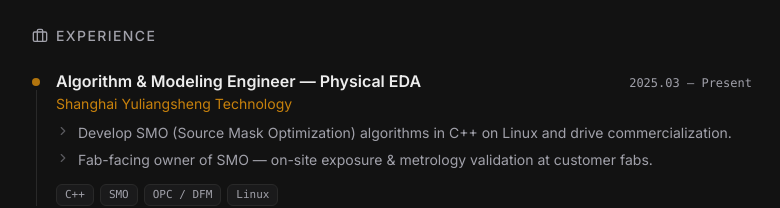
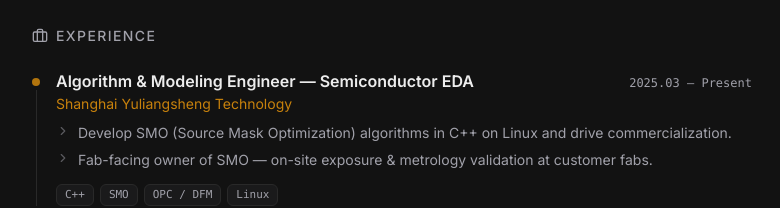
Before and after one commit to ZCWarren/ZCWarren.github.io, a React (Vite) app: page / in a window 1280 px wide. Shown: the part 647-855 px from the top of the page, without its empty margins (248-1028 px from the left). Built offline with nearby package versions, Linux system fonts and the light colour scheme.

Commit message:
Retitle role to Semiconductor EDA

```diff
--- a/src/pages/Home.tsx
+++ b/src/pages/Home.tsx
@@ -49,7 +49,7 @@ const socials = [
 
 const experience = [
   {
-    role: 'Algorithm & Modeling Engineer — Physical EDA',
+    role: 'Algorithm & Modeling Engineer — Semiconductor EDA',
     org: 'Shanghai Yuliangsheng Technology',
     period: '2025.03 — Present',
     tags: ['C++', 'SMO', 'OPC / DFM', 'Linux'],
```
